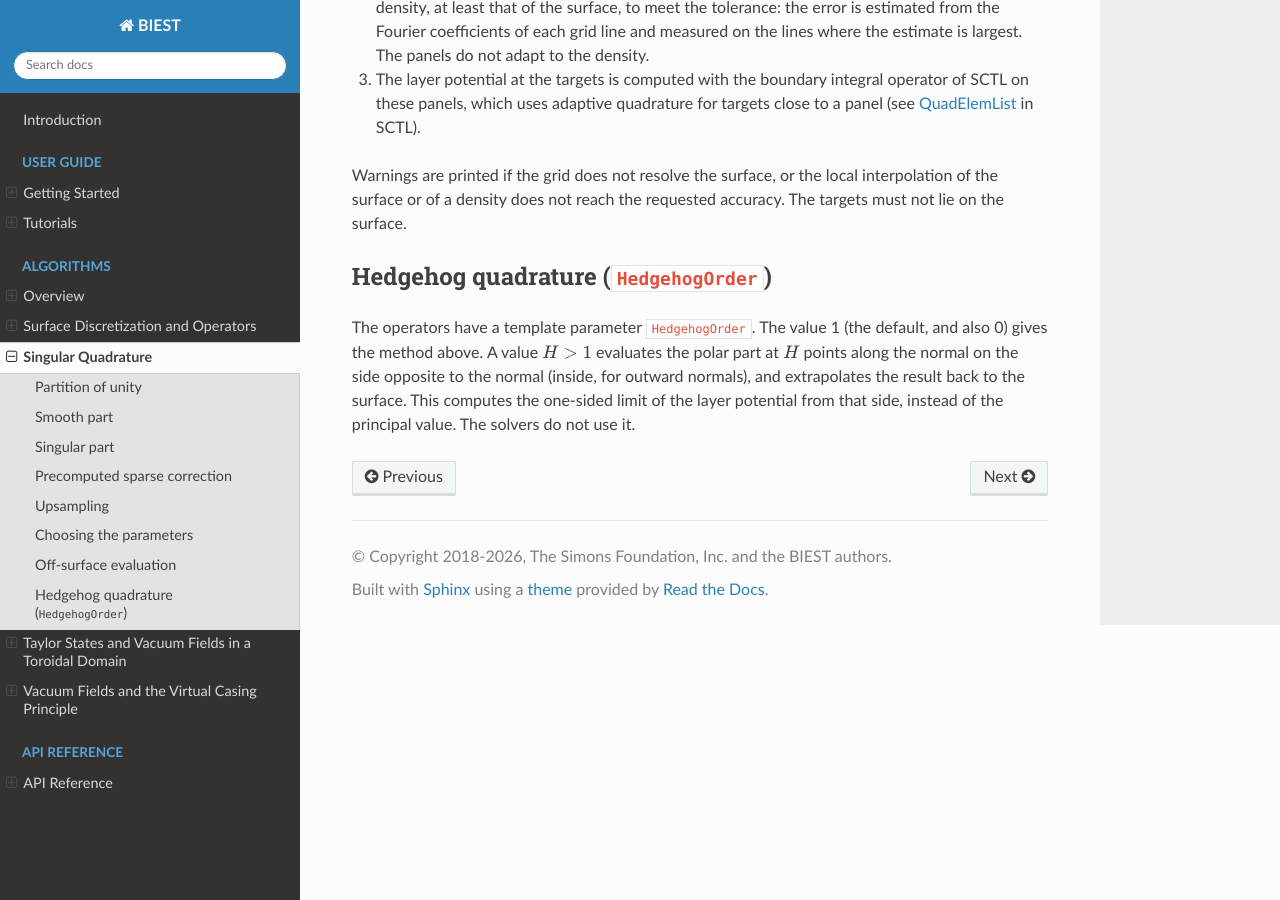
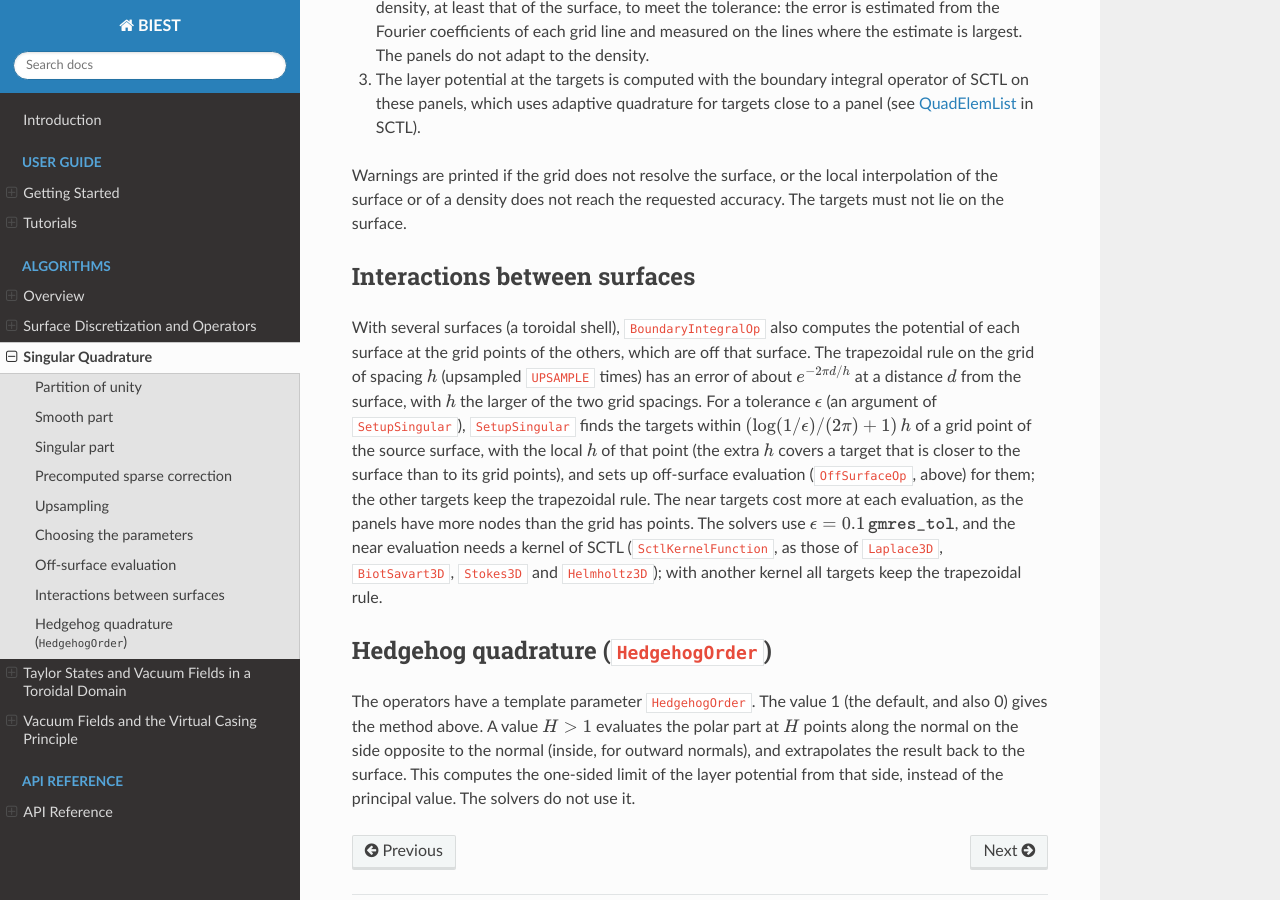
Before and after one commit to dmalhotra/BIEST, a Sphinx documentation site: the page built from doc/algorithms/singular-quadrature.rst, in a window 1280 px wide and 900 px high, scrolled down 4626 px. Built offline with Sphinx 7.4.7 and the Read the Docs theme 3.1.0, drawn with Linux system fonts in a browser that asks for light colours.

Commit message:
doc: repeated solves with the solver objects; the interactions between surfaces
The tutorial of the solvers shows the objects that keep their operators from one call to the next, with a new
example, doc/examples/repeated-solves.cpp. The algorithms describe the near quadrature for the potential of a
surface at the grid points of another, and the tutorials of the shell and of the layer potentials point to it.

Co-Authored-By: Claude Opus 5.5 <noreply@anthropic.com>

```diff
--- a/doc/algorithms/singular-quadrature.rst
+++ b/doc/algorithms/singular-quadrature.rst
@@ -248,6 +248,23 @@ Warnings are printed if the grid does not resolve the surface, or the local inte
 density does not reach the requested accuracy. The
 targets must not lie on the surface.
 
+.. _algorithms-between-surfaces:
+
+Interactions between surfaces
+-----------------------------
+
+With several surfaces (a toroidal shell), ``BoundaryIntegralOp`` also computes the potential of each surface at the
+grid points of the others, which are off that surface. The trapezoidal rule on the grid of spacing :math:`h`
+(upsampled ``UPSAMPLE`` times) has an error of about :math:`e^{-2\pi d/h}` at a distance :math:`d` from the surface,
+with :math:`h` the larger of the two grid spacings. For a tolerance :math:`\epsilon` (an argument of
+``SetupSingular``), ``SetupSingular`` finds the targets within :math:`(\log(1/\epsilon)/(2\pi) + 1)\,h` of a grid
+point of the source surface, with the local :math:`h` of that point (the extra :math:`h` covers a target that is
+closer to the surface than to its grid points), and sets up off-surface evaluation (``OffSurfaceOp``, above) for them;
+the other targets keep the trapezoidal rule. The near targets cost more at each evaluation, as the panels have more
+nodes than the grid has points. The solvers use :math:`\epsilon = 0.1\,\mathtt{gmres\_tol}`, and the near
+evaluation needs a kernel of SCTL (``SctlKernelFunction``, as those of ``Laplace3D``, ``BiotSavart3D``,
+``Stokes3D`` and ``Helmholtz3D``); with another kernel all targets keep the trapezoidal rule.
+
 Hedgehog quadrature (``HedgehogOrder``)
 ---------------------------------------
 
--- a/doc/tutorial/layer-potentials.rst
+++ b/doc/tutorial/layer-potentials.rst
@@ -23,6 +23,7 @@ For the method see :ref:`Singular quadrature <algorithms-singular-quadrature>`,
 
 The template parameters are the number of components of the density and of the potential (which must match the kernel), and the quadrature parameters (see :ref:`choosing the quadrature parameters <tutorial-quadrature-params>`).
 ``SetupSingular`` takes the vector of surfaces and the kernel, and precomputes the singular corrections.
+With several surfaces, the potential of each surface at the grid points of the others is the trapezoidal rule, except at the grid points too close to the surface for it, where it is computed as by ``EvalOffSurface``, to the tolerance given as the last argument of ``SetupSingular`` (``1e-10`` by default; see :ref:`Interactions between surfaces <algorithms-between-surfaces>`).
 The code on this page is from the :ref:`virtual casing example <tutorial-virtual-casing>` below, which uses the layer potentials of the Biot--Savart kernel (3 density components, 3 potential components) and of the gradient of the Laplace single layer (1 density component, 3 potential components):
 
 .. literalinclude:: ../examples/layer-potentials.cpp
```
Also changed, not shown: doc/tutorial/taylor-state.rst (+29 -1 lines), 2 other files.
